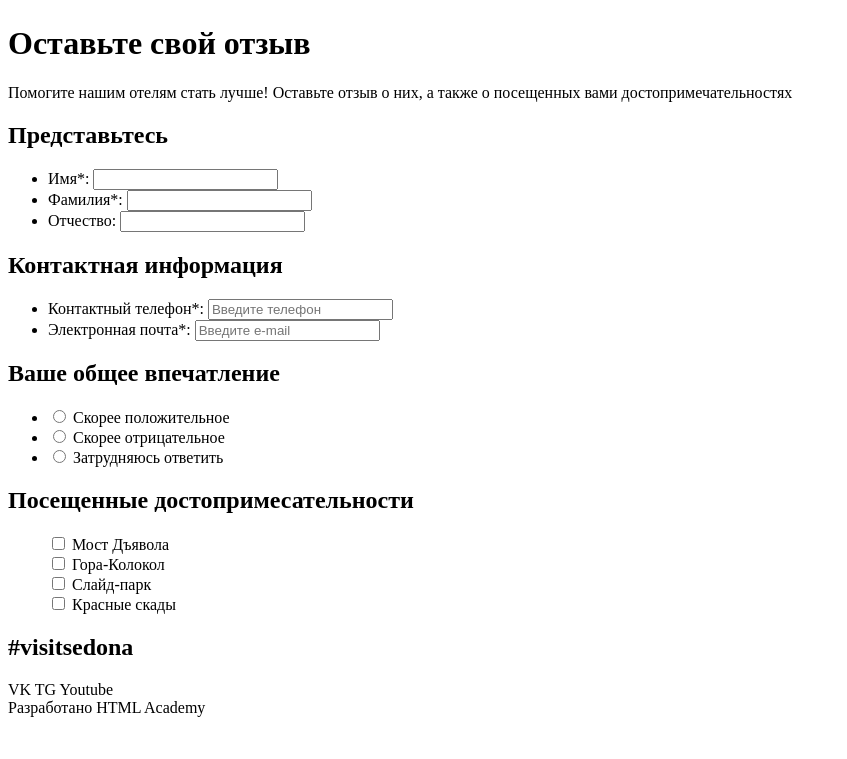
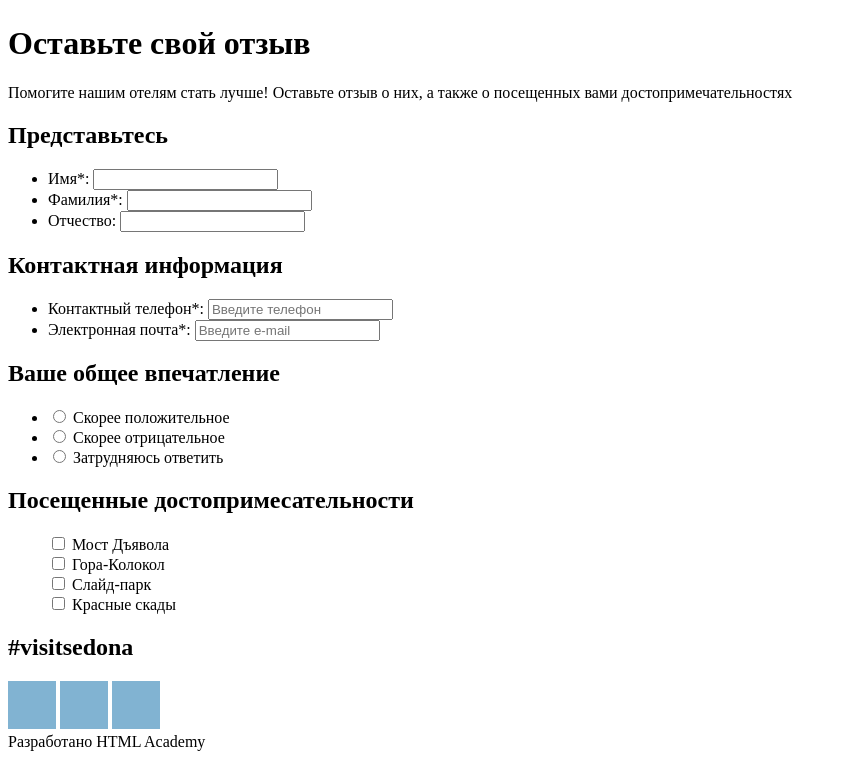
Before and after one commit to AnLeoLeo/2046167-sedona-27, a website: page source/form.html in a window 1280 px wide. Shown: the part 926-1685 px from the top of the page, without its empty margins (0-847 px from the left). Before the commit the page ends 1651 px from the top, so only its background shows below. Drawn offline with Linux system fonts and the light colour scheme.

Commit message:
Добравляет иконки

```diff
--- a/source/form.html
+++ b/source/form.html
@@ -93,9 +93,15 @@
         <h2 class="hashtag">#visitsedona</h2>
       </section>
       <section>
-        <a>VK</a>
-        <a>TG</a>
-        <a>Youtube</a>
+        <svg width="48" height="48">
+        <rect fill="#81B3D2" width="48" height="48"/>
+        </svg>
+        <svg width="48" height="48">
+          <rect fill="#81B3D2" width="48" height="48"/>
+        </svg>
+        <svg width="48" height="48">
+        <rect fill="#81B3D2" width="48" height="48"/>
+      </svg>
       </section>
       <section>
         Разработано HTML Academy
```
